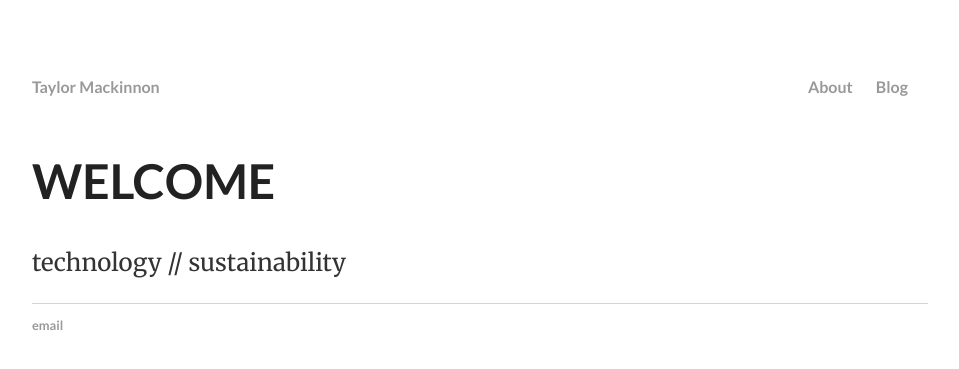
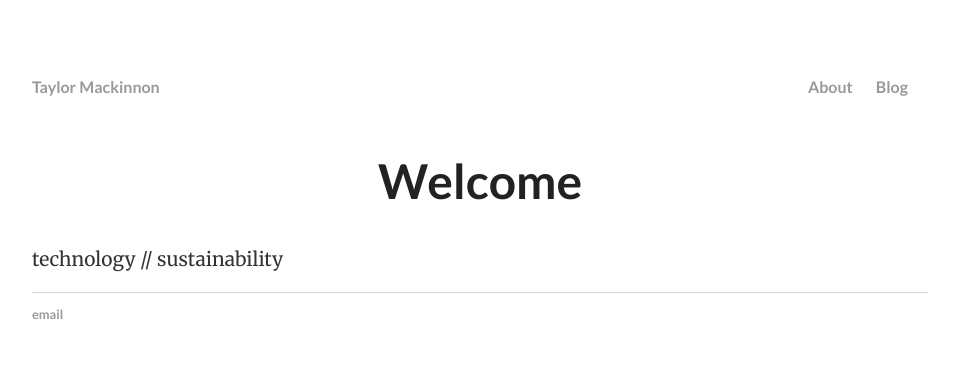
Before and after one commit to taymac/taymac.github.io, a Jekyll site: the page built from index.html, in a window 1280 px wide. Shown: the top 369 px of the page, without its empty margins (160-1119 px from the left). Built offline with Jekyll 4.4.1, drawn with Linux system fonts in a browser that asks for light colours.

Commit message:
Update main.css

```diff
--- a/css/main.css
+++ b/css/main.css
@@ -120,14 +120,19 @@ textarea {
    h1 {
        font-size: 3em;
        font-family: 'Lato', sans-serif;
-       text-transform: uppercase;
+       text-align: center;
    }
    p {
-       font-size: 1.5em;
+       font-size: 1.2em;
        font-family: 'Merriweather', serif;
        line-height: 1.4em;
        color: #333;
    }
+
+   p.meta {
+      font-size: 1.5em;
+   }
+
    footer {
        border-top: 1px solid #d5d5d5;
        font-size: .8em;
```
